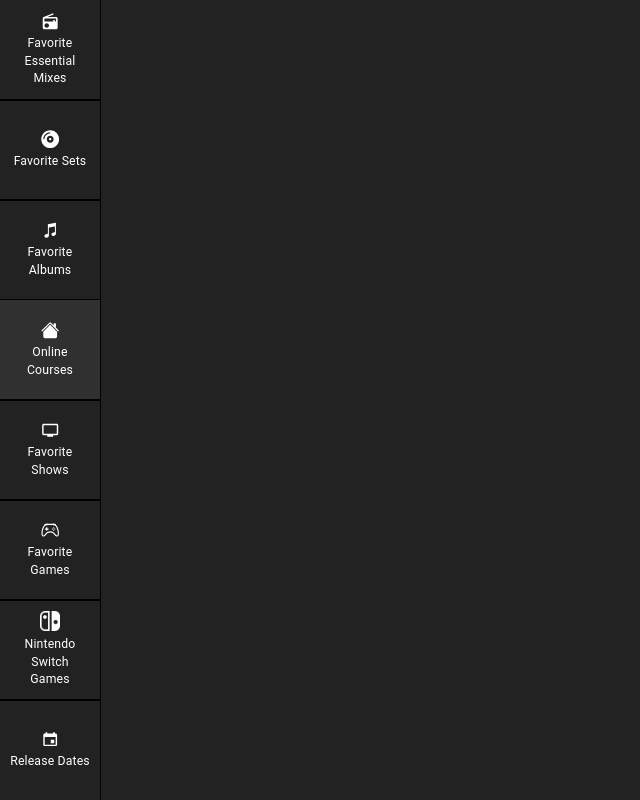
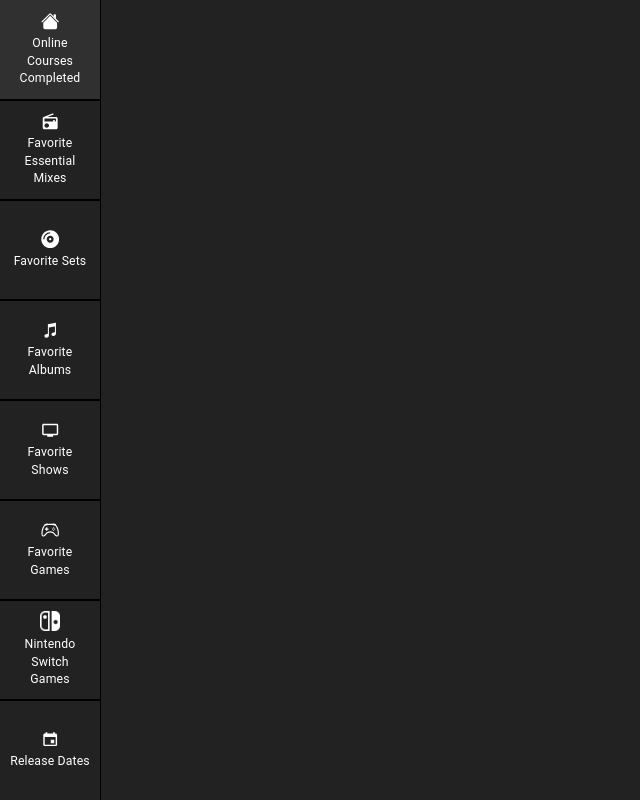
Before and after one commit to geoffreykwan/personal-website, a React (Create React App) app: page /online-courses in a window 1280 px wide. Shown: the whole page, without its empty margins (0-640 px from the left). Built offline with nearby package versions, Linux system fonts and the light colour scheme; no server answers.

Commit message:
Moved Online Courses Completed to the top of the nav bar.

```diff
--- a/src/App.js
+++ b/src/App.js
@@ -58,6 +58,17 @@ class App extends Component {
               {backdrop}
               <Switch>
                 <Route
+                  path="/online-courses"
+                  exact
+                  render={() => {
+                    return (
+                      <OnlineCourses
+                        menuButtonClickHandler={this.toggleNavDrawer}
+                      />
+                    );
+                  }}
+                />
+                <Route
                   path="/favorite-essential-mixes"
                   exact
                   render={() => {
@@ -85,17 +96,6 @@ class App extends Component {
                   render={() => {
                     return (
                       <FavoriteAlbums
-                        menuButtonClickHandler={this.toggleNavDrawer}
-                      />
-                    );
-                  }}
-                />
-                <Route
-                  path="/online-courses"
-                  exact
-                  render={() => {
-                    return (
-                      <OnlineCourses
                         menuButtonClickHandler={this.toggleNavDrawer}
                       />
                     );
@@ -158,7 +158,7 @@ class App extends Component {
                   }}
                 />
                 <Route exact path="/">
-                  <Redirect to="/favorite-essential-mixes" />
+                  <Redirect to="/online-courses" />
                 </Route>
               </Switch>
             </div>
--- a/src/components/nav-drawer/NavDrawer.js
+++ b/src/components/nav-drawer/NavDrawer.js
@@ -19,6 +19,12 @@ class NavDrawer extends Component {
     return (
       <nav className={navDrawerClasses}>
         <NavDrawerItem
+          path="/online-courses"
+          name="Online Courses Completed"
+          icon={<BsFillHouseFill size={this.iconSize} />}
+          toggleNavDrawer={this.props.toggleNavDrawer}
+        />
+        <NavDrawerItem
           path="/favorite-essential-mixes"
           name="Favorite Essential Mixes"
           icon={<IoMdRadio size={this.iconSize} />}
@@ -34,12 +40,6 @@ class NavDrawer extends Component {
           path="/favorite-albums"
           name="Favorite Albums"
           icon={<IoIosMusicalNotes size={this.iconSize} />}
-          toggleNavDrawer={this.props.toggleNavDrawer}
-        />
-        <NavDrawerItem
-          path="/online-courses"
-          name="Online Courses"
-          icon={<BsFillHouseFill size={this.iconSize} />}
           toggleNavDrawer={this.props.toggleNavDrawer}
         />
         <NavDrawerItem
--- a/src/components/nav/Nav.js
+++ b/src/components/nav/Nav.js
@@ -16,6 +16,11 @@ class Nav extends Component {
       <div>
         <nav className="nav">
           <NavItem
+            path="/online-courses"
+            name="Online Courses Completed"
+            icon={<BsFillHouseFill size={this.iconSize} />}
+          />
+          <NavItem
             path="/favorite-essential-mixes"
             name="Favorite Essential Mixes"
             icon={<IoMdRadio size={this.iconSize} />}
@@ -29,11 +34,6 @@ class Nav extends Component {
             path="/favorite-albums"
             name="Favorite Albums"
             icon={<IoIosMusicalNotes size={this.iconSize} />}
-          />
-          <NavItem
-            path="/online-courses"
-            name="Online Courses"
-            icon={<BsFillHouseFill size={this.iconSize} />}
           />
           <NavItem
             path="/favorite-shows"
```
